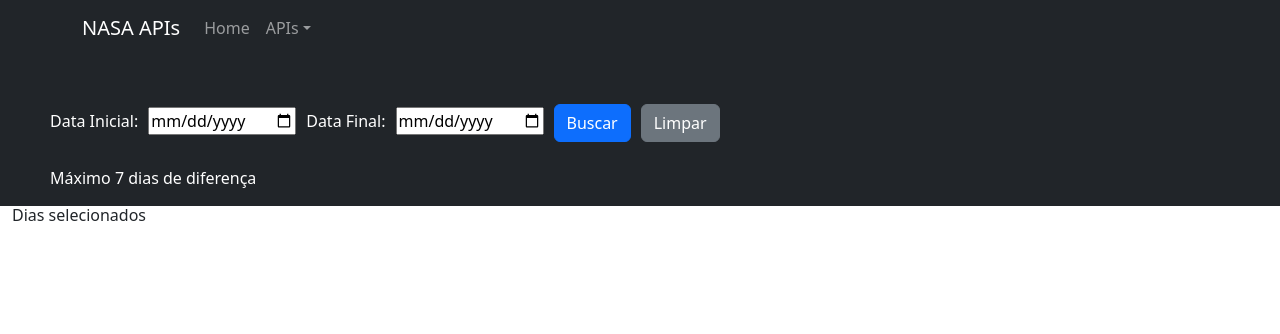
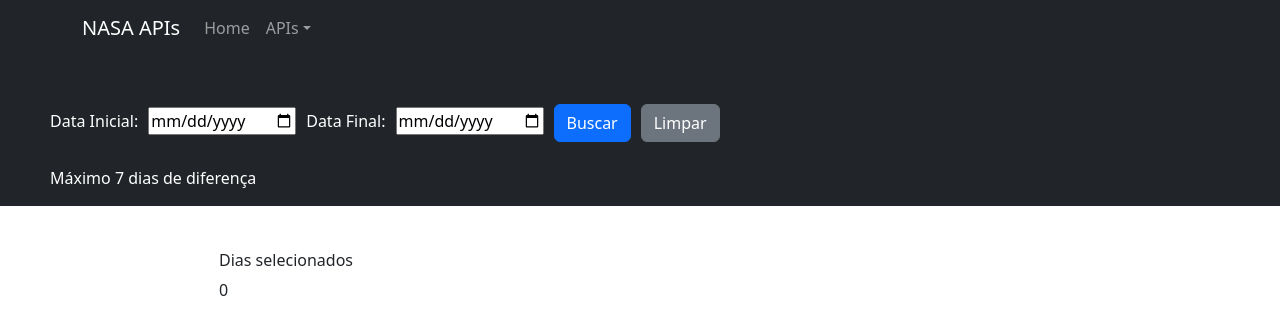
Before and after one commit to alisson9386/nasa-api, a React (Create React App) app: page /nearbyAsteroids in a window 1280 px wide. Shown: the top 334 px of the page. Built offline with nearby package versions, Linux system fonts and the light colour scheme.

Commit message:
Melhorias

```diff
--- a/src/Assets/style.scss
+++ b/src/Assets/style.scss
@@ -26,3 +26,12 @@
 .label-with-spacing {
   margin-right: 10px;
 }
+
+.containerData {
+    background-color: white;
+    width: 70%;
+    margin: auto;
+    justify-content: space-between;
+    gap: 65px;
+    padding: 45px 27px 30px 27px;
+  }
--- a/src/Components/NearbyAsteroids.jsx
+++ b/src/Components/NearbyAsteroids.jsx
@@ -52,13 +52,15 @@ class NearbyAsteroids extends Component {
     setAsteroidsConst = (daysAsteroids) =>{
         // eslint-disable-next-line
         this.state.asteroids = daysAsteroids;
-        this.changeDatas(daysAsteroids)
+        this.changeDatas()
     }
 
-    changeDatas = (daysAsteroids) =>{
-        console.log(daysAsteroids)
-        let daysCount = daysAsteroids.filter(x => x !== "").lenght;
-        console.log(daysCount)
+    changeDatas = () => {
+        const daysCount = this.state.asteroids;
+        const arraysNoObjeto = Object.values(daysCount).filter(item => Array.isArray(item));
+        // eslint-disable-next-line
+        this.state.days = arraysNoObjeto.length;
+        console.log(this.state.days);
 
     }
 
@@ -118,9 +120,10 @@ render() {
         <p>Máximo 7 dias de diferença</p>
         </div>
     </div>
-    <div className="container">
+    <div className="containerData">
         <h6>Dias selecionados</h6>
-        <label value={this.state.days}></label>
+        <label>{this.state.days}</label>
+
     </div>
     </div>
 	)
```
